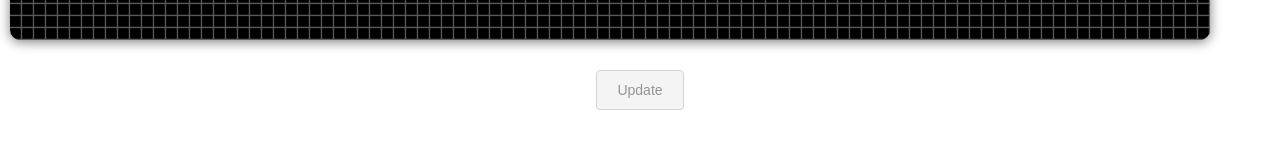
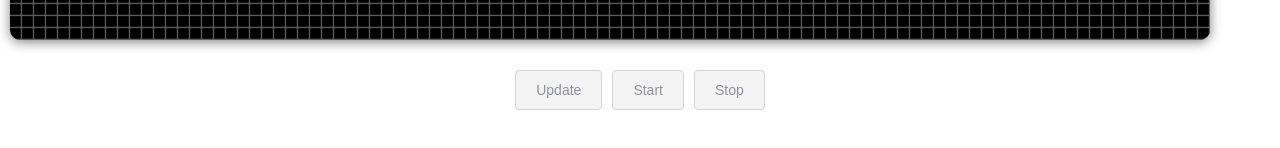
Before and after one commit to HyDevelop/Cellular-Automata, a Vue app: page / in a window 1280 px wide. Shown: the part 640-788 px from the top of the page. Built offline with nearby package versions, Linux system fonts and the light colour scheme.

Commit message:
[+] Add start and stop buttons

```diff
--- a/src/Graphics.vue
+++ b/src/Graphics.vue
@@ -6,6 +6,8 @@
 
         <div id="controls">
             <el-button type="info" plain @click="updateButton">Update</el-button>
+            <el-button type="info" plain @click="startButton">Start</el-button>
+            <el-button type="info" plain @click="stopButton">Stop</el-button>
         </div>
     </div>
 </template>
@@ -62,6 +64,16 @@
         {
             this.world.act()
         }
+
+        startButton()
+        {
+            this.timer.start();
+        }
+
+        stopButton()
+        {
+            this.timer.stop();
+        }
     }
 </script>
 
```
